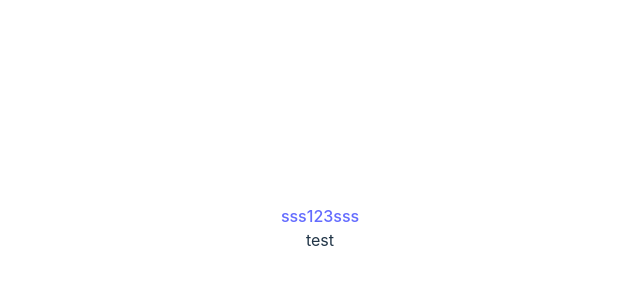
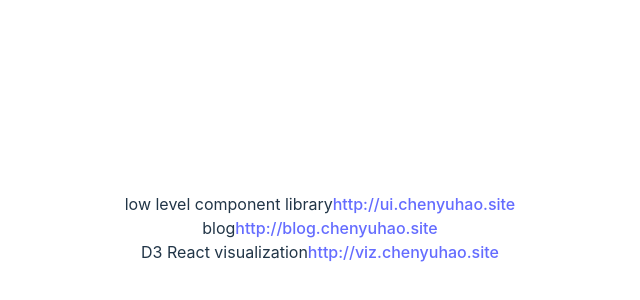
Before and after one commit to cyhfe/home, a React (Vite) app: page / in a window 1280 px wide. Shown: the part 172-472 px from the top of the page, without its empty margins (320-960 px from the left). Built offline with nearby package versions, Linux system fonts and the light colour scheme.

Commit message:
update link

```diff
--- a/src/App.tsx
+++ b/src/App.tsx
@@ -8,10 +8,18 @@ function App() {
 
   return (
     <>
-      <a href="http://ui.chenyuhao.site">sss</a>
-      <a href="http://blog.chenyuhao.site">123</a>
-      <a href="http://viz.chenyuhao.site">sss</a>
-      <div>test</div>
+      <div>
+        low level component library
+        <a href="http://ui.chenyuhao.site">http://ui.chenyuhao.site</a>
+      </div>
+      <div>
+        blog
+        <a href="http://blog.chenyuhao.site">http://blog.chenyuhao.site</a>
+      </div>
+      <div>
+        D3 React visualization
+        <a href="http://viz.chenyuhao.site">http://viz.chenyuhao.site</a>
+      </div>
     </>
   );
 }
```
